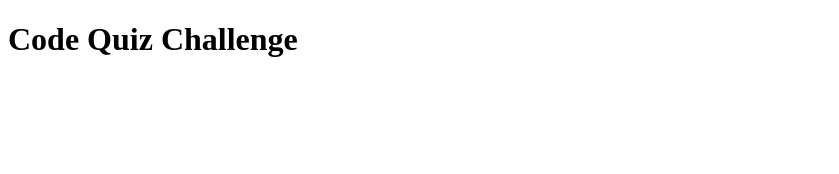
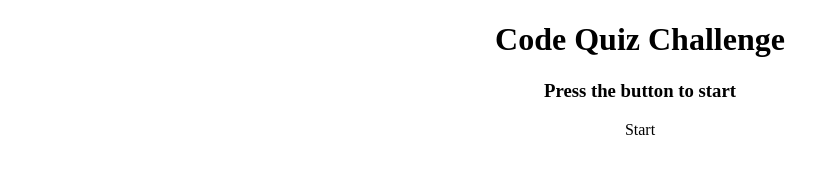
Before and after one commit to tintin92/Code-Quiz, a plain HTML site: page index.html in a window 1280 px wide. Shown: the whole page, without its empty margins (0-839 px from the left). Drawn offline with Linux system fonts and the light colour scheme.

Commit message:
Successfuly displayed h3 press the button to start on main page

```diff
--- a/assets/js/script.js
+++ b/assets/js/script.js
@@ -1,37 +1,33 @@
 // hook elements from the page (ex. var exampleElement = document.querySelector(".elementClass"))
 // Hook question container element
-var displayQuestionEl = document.querySelector(".display-questions")
+var displayQuestionEl = document.querySelector(".display-questions");
 
 // Hook timer element
-var timerCount = document.querySelector(".timer")
-var resultsEl = document.querySelector(".results")
+var timerCount = document.querySelector(".timer");
+var resultsEl = document.querySelector(".results");
 //Create dynamic elements (i.e. exampleDynamicE1 = document.createElement("button"))
 // - create h3 to Show Instructions Text and Questions
 var mainDisplay = document.createElement("h3");
 // - create Button to Start Quiz
-var startBtn = document.createElement("button");
+var startBtn = document.createElement("div");
 
 // Declare global variables
 // - variable to store timer number
 var timer = 60;
 // - variable to store current index
 var index = 0;
+
 //****Functions**** */
 function openingPage() {
     //add text to h3 element
-    mainDisplay.textContent = "Press the button to start"
+    mainDisplay.textContent = "Press the button to start";
     // add text to Button
-    startBtn.textContent = "Start"
+    startBtn.textContent = "Start";
     // append text and button to question container
     displayQuestionEl.append(mainDisplay, startBtn)
 }
 
 
-
-// function that loads content when page first loads
-function openingPage() {
-
-}
 // function that shows the question and starts the timer
 function startQuiz() {
     // show timer function
@@ -88,8 +84,8 @@ function nextQuestion() {
 
 
     // append div element to the question container element
+    displayQuestionEl.append(choicesContainer);
 }
-
 
 
 // function to check answer and display to following question
@@ -99,6 +95,10 @@ function checkAnswer(event) {
 
 
 // function that shows the question and starts the timer
+function checkAnswer(event) {
+
+    //*****Logic to check for right answer */
+}
 
 
 // add event listener to start quiz
--- a/index.html
+++ b/index.html
@@ -4,12 +4,12 @@
 <head>
     <meta charset="UTF-8">
     <meta name="viewport" content="width=device-width, initial-scale=1.0">
-    <link rel="stylesheet" href="./assets/css/style.css">
+    <!-- <link rel="stylesheet" href="./assets/css/style.css"> -->
     <title>Code Quiz</title>
 </head>
 
 <body>
-    <div class="container">
+    <div class="container" style="text-align: center;">
         <div class="timer"></div>
         <div class="display-questions">
             <h1>Code Quiz Challenge</h1>
```
